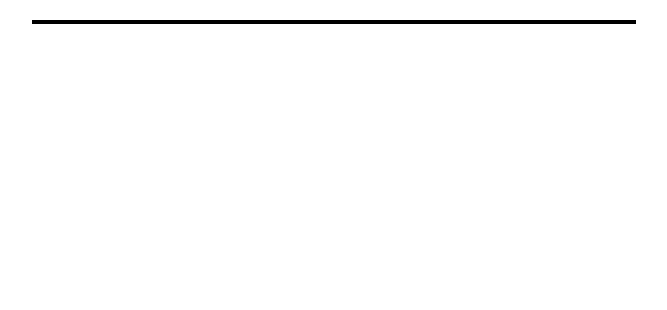
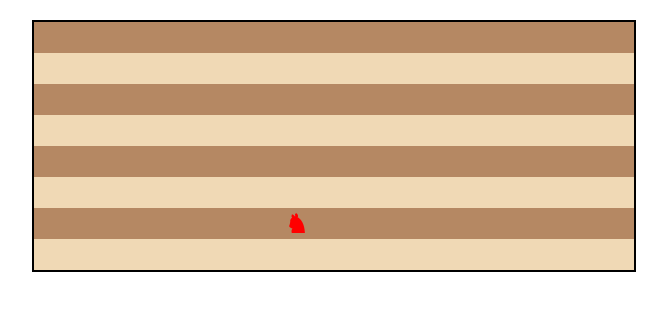
Before and after one commit to davidsimoc/circuitul-calului, a React (Create React App) app: page / in a window 1280 px wide. Shown: the top 310 px of the page, without its empty margins (306-973 px from the left). Built offline with nearby package versions, Linux system fonts and the light colour scheme.

Commit message:
update functie backtracking+afisare
Nu merge inca perfect cum as dori

```diff
--- a/src/App.css
+++ b/src/App.css
@@ -8,3 +8,25 @@
   margin: 20px auto;
   border: 2px solid black;
 }
+
+.square {
+  display: flex;
+  align-items: center;
+  justify-content: center;
+  font-size: 2vw;
+  font-weight: bold;
+  width: 100%;
+  height: 100%;
+}
+
+.square:nth-child(even) {
+  background-color: #f0d9b5;
+}
+
+.square:nth-child(odd) {
+  background-color: #b58863;
+}
+
+.knight {
+  color: red;
+}
--- a/src/App.js
+++ b/src/App.js
@@ -10,20 +10,44 @@ function isValidMove(x,y, board) {
     return x >= 0 && y>=0 && x < N && y < N && board[x][y] === -1;
 }
 
-// function App() {
-//   return (
-//     <div className="App">
-//       <h1>Hello, world!</h1>
-//     </div>
-//   );
-// }
-
+function knightTour(x,y,moveCount, board, moves) {
+  if(moveCount==N*N) return true; //Toate pozitiile au fost acoperite
+  for(let i=0;i<N;i++) {
+    const nextX = x+moveX[i];
+    const nextY = y+moveY[i];
+    if(isValidMove(nextX,nextY, board)) {
+      board[nextX][nextY] = moveCount;
+      moves.push([nextX,nextY]);
+      if(knightTour(nextX,nextY,moveCount+1,board,moves)) return true;
+      board[nextX][nextY]=-1;
+      moves.pop();
+    }
+  }
+  return false;
+}
 
 function App() {
     const [board, setBoard] = useState(Array(N).fill().map(() => Array(N).fill(-1)));
     const [moves, setMoves] = useState([]);
     const [currentMove, setCurrentMove] = useState(0);
 
+    useEffect(() => {
+      const initialBoard = Array(N).fill().map(() => Array(N).fill(-1));
+      initialBoard[0][0]=0;
+      const tourMoves = [[0,0]];
+      knightTour(0,0,1,initialBoard,tourMoves);
+      setBoard(initialBoard);
+      setMoves(tourMoves);
+    }, [])
+
+    useEffect(() => {
+      if(currentMove<moves.length) {
+        const timer = setTimeout(() => {
+          setCurrentMove((prev) => prev+1);
+        }, 500);
+        return () => clearTimeout(timer);
+      }
+    }, [currentMove, moves]);
 
     return (
       <div className="board">
```
Lines whose indentation alone changed are shown as unchanged.
